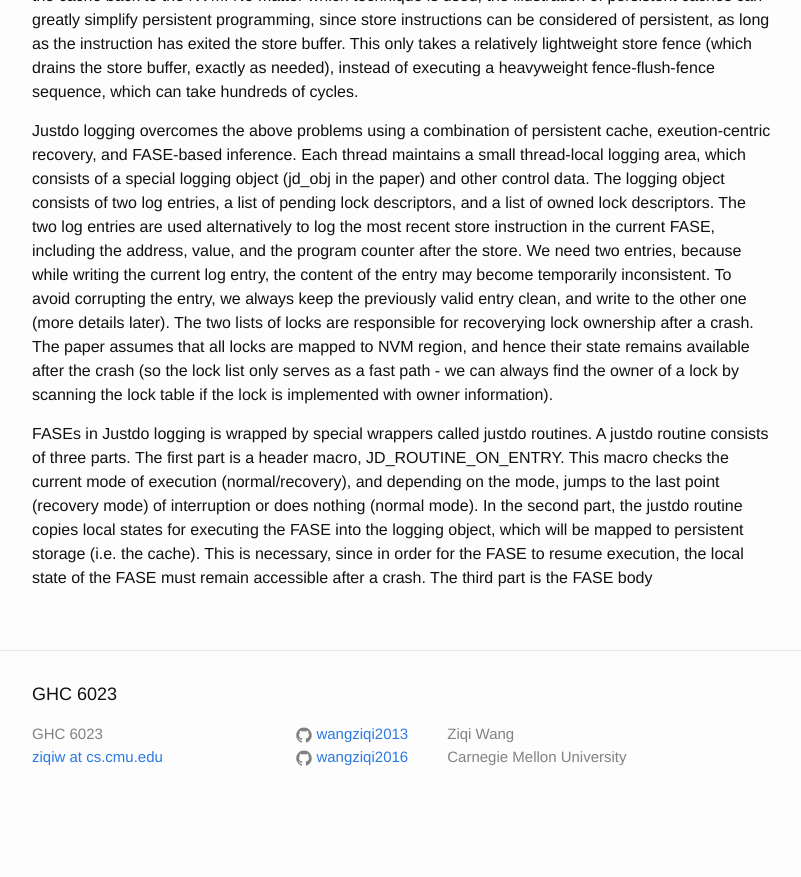
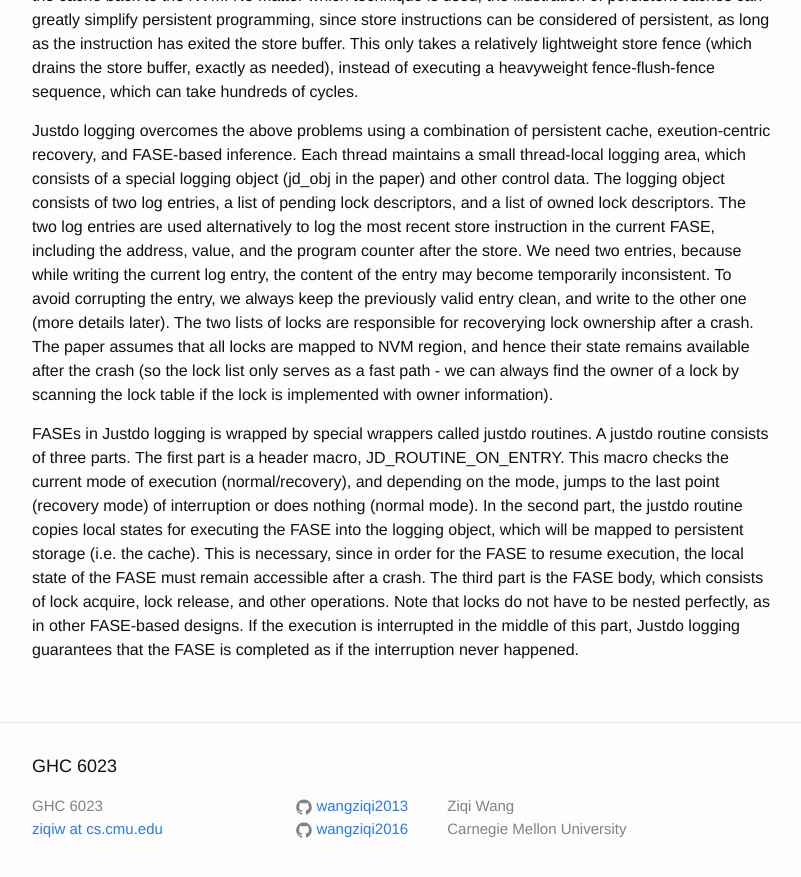
Before and after one commit to wangziqi2013/wangziqi2013.github.io, a Jekyll site: the page built from _posts/2019-08-08-justdo.markdown, in a window 1280 px wide and 900 px high, scrolled down 1594 px. Shown: the top 877 px of the window, without its empty margins (238-1039 px from the left). Built offline with Jekyll 4.4.1, drawn with Linux system fonts in a browser that asks for light colours; before the commit the page ends 2422 px from its top, so only the background shows below that.

Commit message:
Finish FASE routine

```diff
--- a/_posts/2019-08-08-justdo.markdown
+++ b/_posts/2019-08-08-justdo.markdown
@@ -74,4 +74,7 @@ The first part is a header macro, JD_ROUTINE_ON_ENTRY. This macro checks the cur
 and depending on the mode, jumps to the last point (recovery mode) of interruption or does nothing (normal mode). In
 the second part, the justdo routine copies local states for executing the FASE into the logging object, which will be
 mapped to persistent storage (i.e. the cache). This is necessary, since in order for the FASE to resume execution, the
-local state of the FASE must remain accessible after a crash. The third part is the FASE body
+local state of the FASE must remain accessible after a crash. The third part is the FASE body, which consists of lock
+acquire, lock release, and other operations. Note that locks do not have to be nested perfectly, as in other FASE-based
+designs. If the execution is interrupted in the middle of this part, Justdo logging guarantees that the FASE is completed
+as if the interruption never happened.
```
